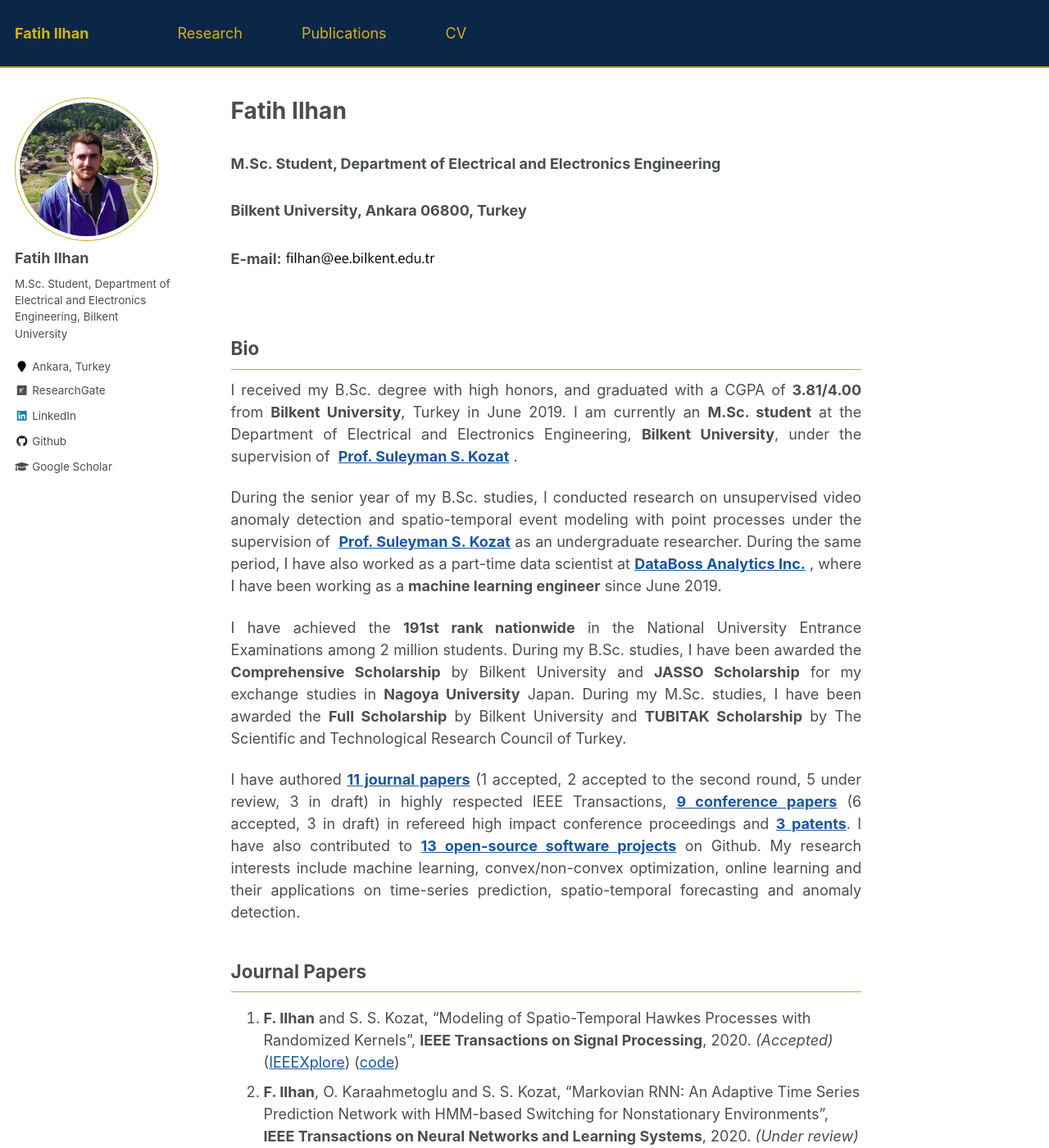
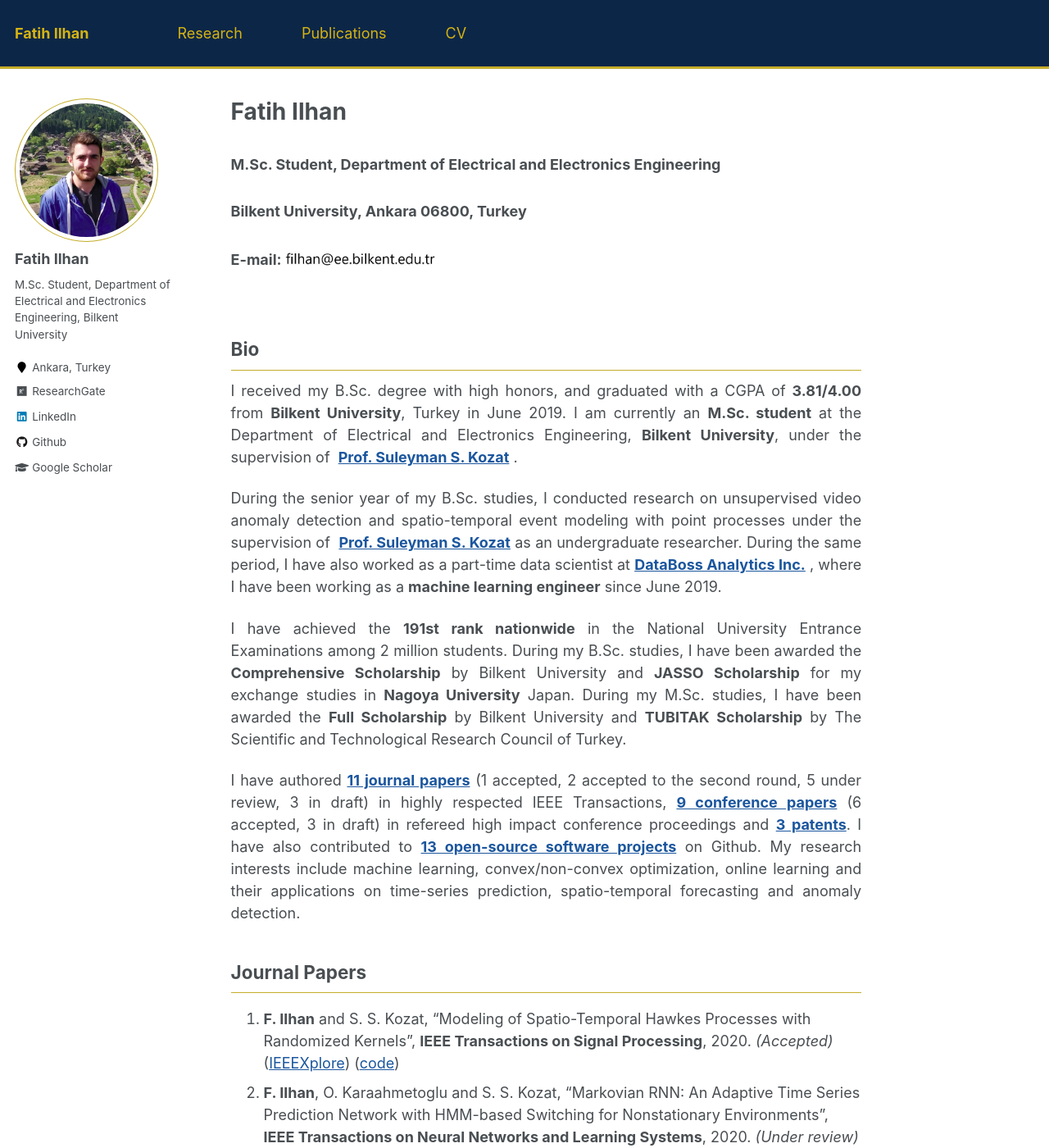
Before and after one commit to fatih-ilhan/fatih-ilhan.github.io, a Jekyll site: the page built from _pages/about.md, in a window 1280 px wide and 1400 px high. Shown: the whole window at 82% size. Built offline with Jekyll 4.4.1, drawn with Linux system fonts in a browser that asks for light colours.

Commit message:
Update _masthead.scss

```diff
--- a/_sass/_masthead.scss
+++ b/_sass/_masthead.scss
@@ -5,7 +5,7 @@
 .masthead {
   position: relative;
   background: $masthead-background-color;
-  border-bottom: 2px solid $border-color;
+  border-bottom: 3px solid $border-color;
   -webkit-animation: intro 0.3s both;
           animation: intro 0.3s both;
   -webkit-animation-delay: 0.15s;
```
